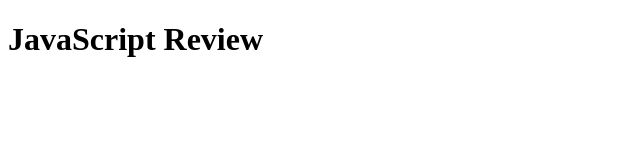
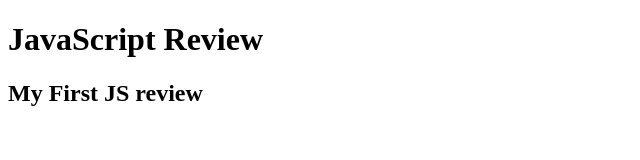
Before and after one commit to margaret-jihua/js-review, a plain HTML site: page index.html in a window 1280 px wide. Shown: the whole page, without its empty margins (0-640 px from the left). Drawn offline with Linux system fonts and the light colour scheme.

Commit message:
[js] Add Dom element

```diff
--- a/app.js
+++ b/app.js
@@ -52,3 +52,21 @@ const multiply = function(num1, num2) {
 const substract = (num1, num2) => {
     return num1 - num2
 }
+
+// DOM: document object model
+
+const container = document.querySelector('.container')
+console.log(container);
+
+//create an element
+const headerTwo = document.createElement('h2')
+headerTwo.textContent = 'My First JS review'
+
+container.appendChild(headerTwo)
+
+//add class to headerTWo
+headerTwo.classList.add('subtitle')
+headerTwo.setAttribute('class', 'header-two') // subtitle will be overwrite by header-two
+headerTwo.classList.remove('header-two')
+
+console.log(headerTwo);
--- a/index.html
+++ b/index.html
@@ -8,6 +8,9 @@
 </head>
 <body>
     <h1>JavaScript Review</h1>
+    <div class="container">
+
+    </div>
     <script src="app.js"></script>
 </body>
 </html>
```
Also changed, not shown: 1 other file.
